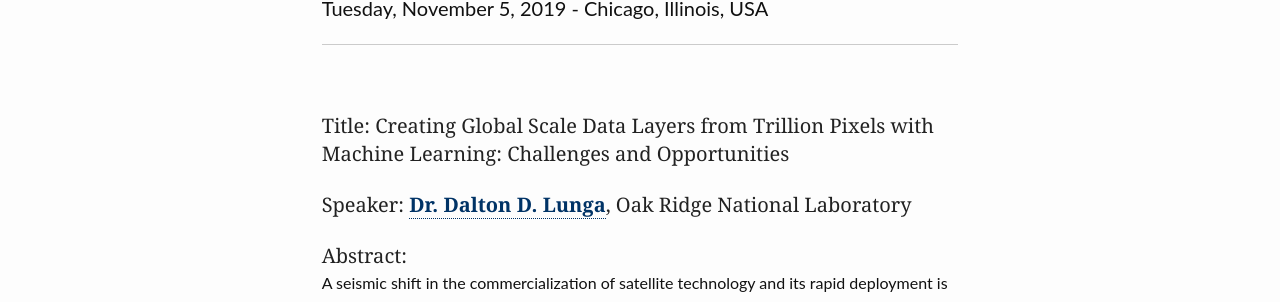
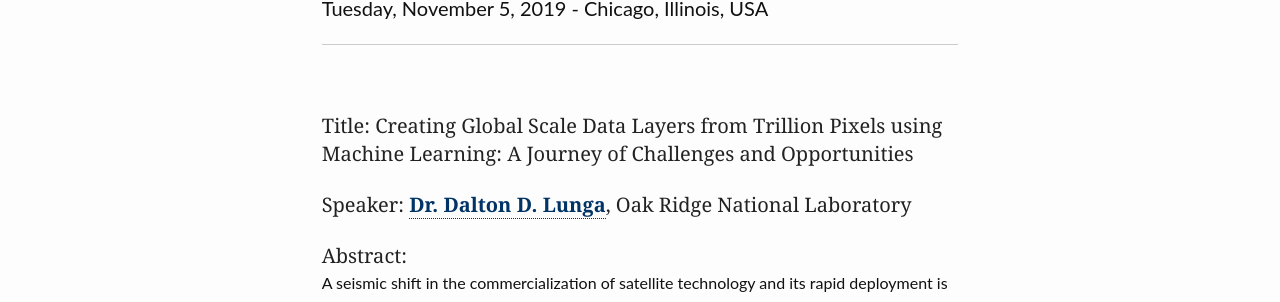
Before and after one commit to bigspatial2019/bigspatial-2018.github.io, a Jekyll site: the page built from program/keynotes/index.md, in a window 1280 px wide. Shown: the part 481-783 px from the top of the page. Built offline with Jekyll 4.4.1, drawn with Linux system fonts in a browser that asks for light colours; comment, search, counter and statistics services are not loaded.

Commit message:
Update program

```diff
--- a/program/keynotes/index.md
+++ b/program/keynotes/index.md
@@ -27,7 +27,7 @@ float: left;
 ---------------------------------------
 <br />
 
-#### Title:  Creating Global Scale Data Layers from Trillion Pixels with Machine Learning: Challenges and Opportunities
+#### Title:  Creating Global Scale Data Layers from Trillion Pixels using Machine Learning: A Journey of Challenges and Opportunities
 
 #### Speaker: [Dr. Dalton D. Lunga](https://www.ornl.gov/staff-profile/dalton-d-lunga){:target="_blank"}, Oak Ridge National Laboratory
 
```
